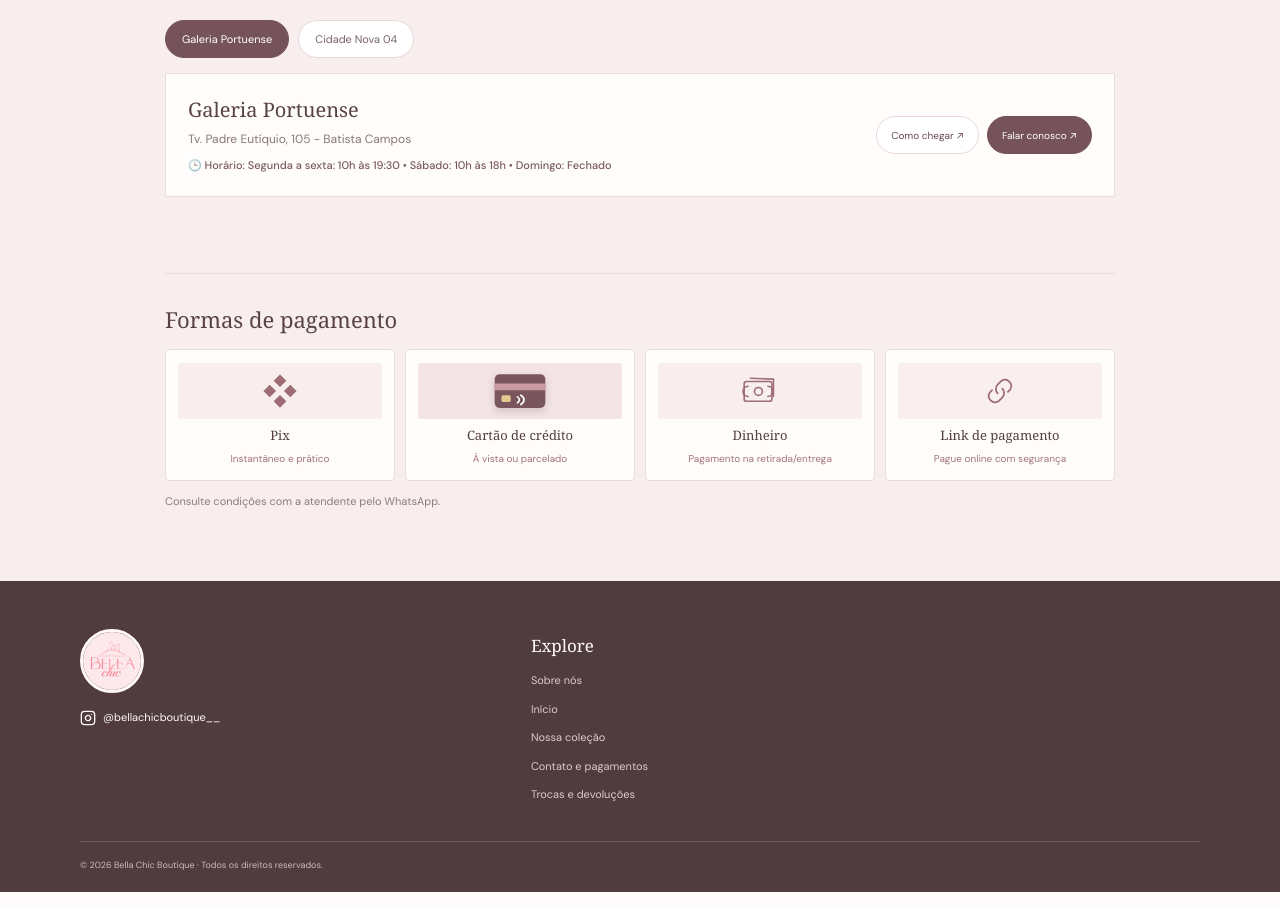
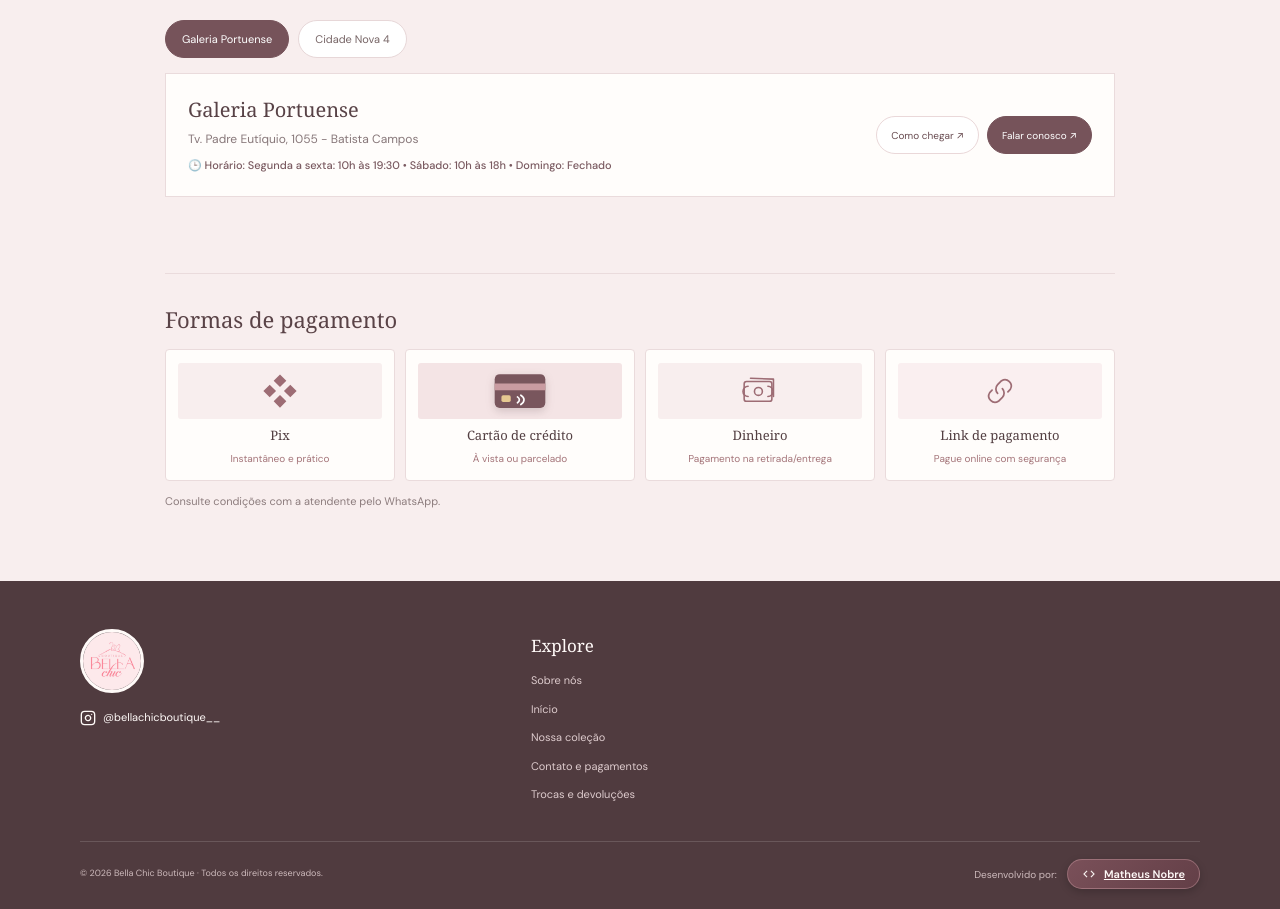
Before and after one commit to MrRobot-creator/Bella-Chic-Boutique, a React (Create React App) app: page / in a window 1280 px wide. Shown: the part 1820-2729 px from the top of the page. Built offline with nearby package versions, Linux system fonts and the light colour scheme; no server answers; the database is empty.

Commit message:
atualizando

```diff
--- a/src/components/CartDrawer/index.tsx
+++ b/src/components/CartDrawer/index.tsx
@@ -73,7 +73,7 @@ const CartDrawer = ({ isOpen, items, onClose, onChangeQuantity, onRemove }: Cart
   const finalTotal = total - discount + (deliveryFee === null ? 0 : deliveryFee)
 
   const handleApplyCoupon = () => {
-    const result = validateCoupon(email, couponCode)
+    const result = validateCoupon(email, couponCode, total)
     setCouponMessage(result.message)
     setCouponApplied(result.valid)
   }
--- a/src/components/ProductCard/index.tsx
+++ b/src/components/ProductCard/index.tsx
@@ -38,7 +38,8 @@ import {
   Price,
   ProductInfo,
   Select,
-  Tag,
+  Badge,
+  WishlistButton,
   ViewDetailsButton
 } from './styles'
 
@@ -62,6 +63,21 @@ const ProductCard = ({ product, onAdd }: ProductCardProps) => {
   const zoomPointerStart = useRef<{ x: number; y: number; offsetX: number; offsetY: number; pointerId: number } | null>(null)
   const imageAreaRef = useRef<HTMLDivElement>(null)
   const suppressZoomClick = useRef(false)
+  const [isWishlist, setIsWishlist] = useState(false)
+
+  // Wishlist functionality with local storage
+    useEffect(() => {
+      const savedWishlist = localStorage.getItem(`wishlist-${product.id}`)
+      if (savedWishlist) {
+        setIsWishlist(savedWishlist === 'true')
+      }
+    }, [product.id])
+
+    const toggleWishlist = (e: ReactMouseEvent) => {
+      e.stopPropagation()
+      setIsWishlist(!isWishlist)
+      localStorage.setItem(`wishlist-${product.id}`, (!isWishlist).toString())
+    }
   const isModalOpen = modalMode !== null
   const closeButtonRef = useRef<HTMLButtonElement>(null)
   const dialogRef = useRef<HTMLDivElement>(null)
@@ -220,7 +236,19 @@ const ProductCard = ({ product, onAdd }: ProductCardProps) => {
               loading="lazy"
             />
           </ImageTrigger>
-          {product.tag && <Tag>{product.tag}</Tag>}
+          {product.tag && (
+            <Badge $variant={product.tag.toLowerCase().includes('novo') ? 'new' : product.tag.toLowerCase().includes('vendido') || product.tag.toLowerCase().includes('destaque') ? 'bestseller' : 'limited'}>
+              {product.tag}
+            </Badge>
+          )}
+          <WishlistButton
+            type="button"
+            className={isWishlist ? 'active' : ''}
+            onClick={toggleWishlist}
+            aria-label={isWishlist ? 'Remover dos favoritos' : 'Adicionar aos favoritos'}
+          >
+            {isWishlist ? '♥' : '♡'}
+          </WishlistButton>
           {product.available === false && <span className="sold-out">Esgotado</span>}
           {product.oldPrice && (
             <span className="discount">
@@ -307,7 +335,11 @@ const ProductCard = ({ product, onAdd }: ProductCardProps) => {
               >
                 {isZoomed ? '−' : '+'}
               </DialogZoomButton>
-              {product.tag && <Tag>{product.tag}</Tag>}
+              {product.tag && (
+                <Badge $variant={product.tag.toLowerCase().includes('novo') ? 'new' : product.tag.toLowerCase().includes('vendido') || product.tag.toLowerCase().includes('destaque') ? 'bestseller' : 'limited'}>
+                  {product.tag}
+                </Badge>
+              )}
               {product.available === false && <span className="sold-out">Esgotado</span>}
             </DialogImageArea>
             {images.length > 1 && (
--- a/src/components/ProductCard/styles.ts
+++ b/src/components/ProductCard/styles.ts
@@ -101,16 +101,51 @@ export const Image = styled.img`
   ${Card}:hover & { transform: scale(1.04); }
 `
 
-export const Tag = styled.span`
+export const WishlistButton = styled.button`
+  position: absolute;
+  top: 14px;
+  right: 14px;
+  z-index: 10;
+  width: 32px;
+  height: 32px;
+  border-radius: 50%;
+  background: rgba(255, 255, 255, 0.8);
+  backdrop-filter: blur(4px);
+  border: 1px solid #f1e9e7;
+  display: flex;
+  align-items: center;
+  justify-content: center;
+  cursor: pointer;
+  transition: all .2s ease;
+  color: #a45c69;
+  font-size: 18px;
+  line-height: 1;
+  box-shadow: 0 2px 8px rgba(121, 87, 89, .1);
+  &:hover { background: #fff; transform: scale(1.1); color: #86575e; }
+  &.active { color: #d64d5a; background: #fff; border-color: #d64d5a; }
+`
+
+export const Badge = styled.span<{ $variant: 'new' | 'bestseller' | 'limited' }>`
   position: absolute;
   top: 14px;
   left: 14px;
-  padding: 6px 9px;
-  background: #fff;
-  color: #86575e;
+  z-index: 5;
+  padding: 4px 8px;
+  border-radius: 4px;
   font-size: 9px;
+  font-weight: 700;
+  text-transform: uppercase;
   letter-spacing: .5px;
-  text-transform: uppercase;
+  color: #fff;
+  box-shadow: 0 2px 6px rgba(0,0,0,0.1);
+  ${props => {
+    switch (props.$variant) {
+      case 'new': return 'background: #86575e;';
+      case 'bestseller': return 'background: #a45c69;';
+      case 'limited': return 'background: #4a393b;';
+      default: return 'background: #86575e;';
+    }
+  }}
 `
 
 export const ProductInfo = styled.div`
--- a/src/config/store.ts
+++ b/src/config/store.ts
@@ -4,13 +4,13 @@ export const storeConfig = {
     {
       id: 'galeria-portuense',
       name: 'Galeria Portuense',
-      address: 'Tv. Padre Eutíquio, 105 - Batista Campos',
+      address: 'Tv. Padre Eutíquio, 1055 - Batista Campos',
       city: 'Belém' as const,
       hours: 'Segunda a sexta: 10h às 19:30 • Sábado: 10h às 18h • Domingo: Fechado'
     },
     {
-      id: 'cidade-nova-04',
-      name: 'Cidade Nova 04',
+      id: 'cidade-nova-4',
+      name: 'Cidade Nova 4',
       address: 'Av. Dr. Nonato Sanova, 161A - Cidade Nova, Ananindeua',
       city: 'Ananindeua' as const,
       hours: 'Segunda a sexta: 10h às 19h • Sábado: 10h às 17h • Domingo: Fechado (sujeito a abertura, conferir no Instagram)'
@@ -27,13 +27,13 @@ export const storeConfig = {
       id: 'cidade-nova-1',
       label: 'Cidade Nova — atendente 1',
       number: '5591980408420',
-      unitId: 'cidade-nova-04'
+      unitId: 'cidade-nova-4'
     },
     {
       id: 'cidade-nova-2',
       label: 'Cidade Nova — atendente 2',
       number: '5591986066894',
-      unitId: 'cidade-nova-04'
+      unitId: 'cidade-nova-4'
     }
   ],
   instagramUrl: process.env.REACT_APP_INSTAGRAM_URL || 'https://www.instagram.com/bellachicboutique__/'
--- a/src/pages/Home/index.tsx
+++ b/src/pages/Home/index.tsx
@@ -41,6 +41,8 @@ import {
   FooterContent,
   FooterSocialLink,
   FooterNavigation,
+  DeveloperCredit,
+  PortfolioButton,
   Hero,
   HeroContent,
   HeroShowcase,
@@ -465,7 +467,7 @@ const Home = () => {
   return (
     <>
       <AnnouncementBar>
-        <span>✨ Frete grátis para Belém e Ananindeua nas compras acima de R$ 300!</span>
+        <span>✨ use o cupom BELLA10 para primeira compra acima de R$ 300!</span>
       </AnnouncementBar>
       <BoutiqueHeader
         cartCount={cartItems.reduce((sum, item) => sum + item.quantity, 0)}
@@ -848,6 +850,19 @@ const Home = () => {
         </FooterContent>
         <FooterBottom>
           <span>© {new Date().getFullYear()} Bella Chic Boutique · Todos os direitos reservados.</span>
+          <DeveloperCredit>
+            Desenvolvido por:{' '}
+            <PortfolioButton
+              href="https://matheus-nobre-portfolio.vercel.app/"
+              target="_blank"
+              rel="noopener noreferrer"
+            >
+              <svg viewBox="0 0 24 24" xmlns="http://www.w3.org/2000/svg">
+                <path d="M9.4 16.6L4.8 12l4.6-4.6L8 6l-6 6 6 6 1.4-1.4zm5.2 0l4.6-4.6-4.6-4.6L16 6l6 6-6 6-1.4-1.4z" />
+              </svg>
+              Matheus Nobre
+            </PortfolioButton>
+          </DeveloperCredit>
         </FooterBottom>
       </Footer>
       <CartDrawer
--- a/src/pages/Home/styles.ts
+++ b/src/pages/Home/styles.ts
@@ -675,7 +675,67 @@ export const FooterBottom = styled.div`
   @media (max-width: 520px) {
     align-items: flex-start;
     flex-direction: column;
-    gap: 7px;
+    gap: 10px;
     font-size: 8px;
   }
 `
+
+export const DeveloperCredit = styled.div`
+  display: flex;
+  align-items: center;
+  flex-wrap: wrap;
+  gap: 10px;
+  font-size: 10px;
+  color: #cdbabc;
+
+  a {
+    color: #fffaf8;
+    text-decoration: underline;
+    transition: color 0.2s;
+    &:hover {
+      color: #e9bcc3;
+    }
+  }
+`
+
+export const PortfolioButton = styled.a`
+  display: inline-flex;
+  align-items: center;
+  gap: 8px;
+  padding: 6px 14px;
+  border: 1px solid rgba(217, 168, 175, 0.4);
+  border-radius: 20px;
+  background: linear-gradient(135deg, #7a5059 0%, #633f47 100%);
+  color: #fffaf8;
+  font-size: 11px;
+  font-weight: 600;
+  text-decoration: none;
+  box-shadow: 0 3px 8px rgba(0, 0, 0, 0.2);
+  transition: all 0.25s cubic-bezier(0.4, 0, 0.2, 1);
+
+  svg {
+    width: 14px;
+    height: 14px;
+    fill: currentColor;
+    opacity: 0.95;
+    transition: transform 0.25s ease;
+  }
+
+  &:hover {
+    transform: translateY(-2px);
+    background: linear-gradient(135deg, #8a5d66 0%, #704750 100%);
+    border-color: rgba(233, 188, 195, 0.8);
+    color: #ffffff;
+    box-shadow: 0 5px 14px rgba(0, 0, 0, 0.25);
+
+    svg {
+      transform: scale(1.1);
+      opacity: 1;
+    }
+  }
+
+  &:focus-visible {
+    outline: 2px solid #f2d8dc;
+    outline-offset: 3px;
+  }
+`
--- a/src/services/coupon.ts
+++ b/src/services/coupon.ts
@@ -33,7 +33,7 @@ export const recordCouponUsage = (emailStr: string, coupon: string): void => {
   }
 }
 
-export const validateCoupon = (emailStr: string, couponCode: string) => {
+export const validateCoupon = (emailStr: string, couponCode: string, cartTotal: number = 0) => {
   const email = emailStr.trim()
   const code = couponCode.trim()
 
@@ -45,6 +45,10 @@ export const validateCoupon = (emailStr: string, couponCode: string) => {
     return { valid: false, message: 'Cupom inválido. Utilize o cupom Bella10.' }
   }
 
+  if (cartTotal < 300) {
+    return { valid: false, message: 'O cupom Bella10 é válido apenas para compras a partir de R$ 300,00.' }
+  }
+
   if (hasUsedCoupon(email, 'bella10')) {
     return { valid: false, message: 'Este cupom (Bella10) já foi utilizado por esta conta de e-mail.' }
   }
```
Also changed, not shown: 1 other file (tests, documents, lock files or other folders).
